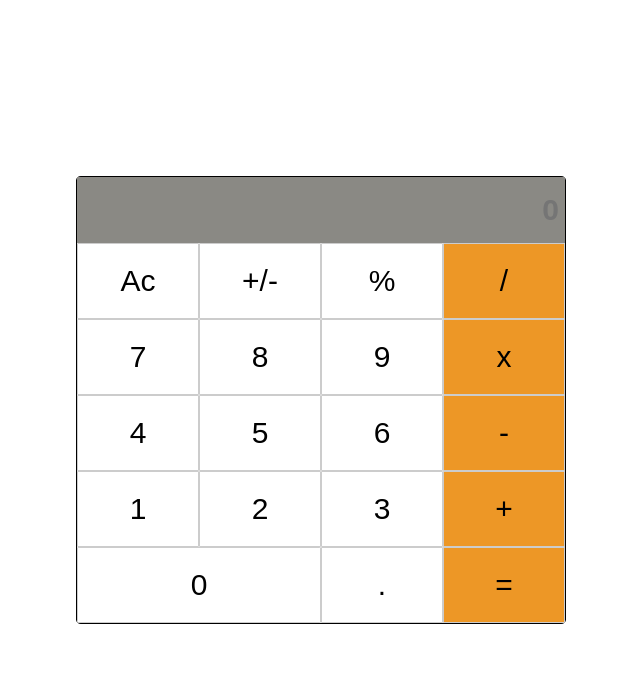
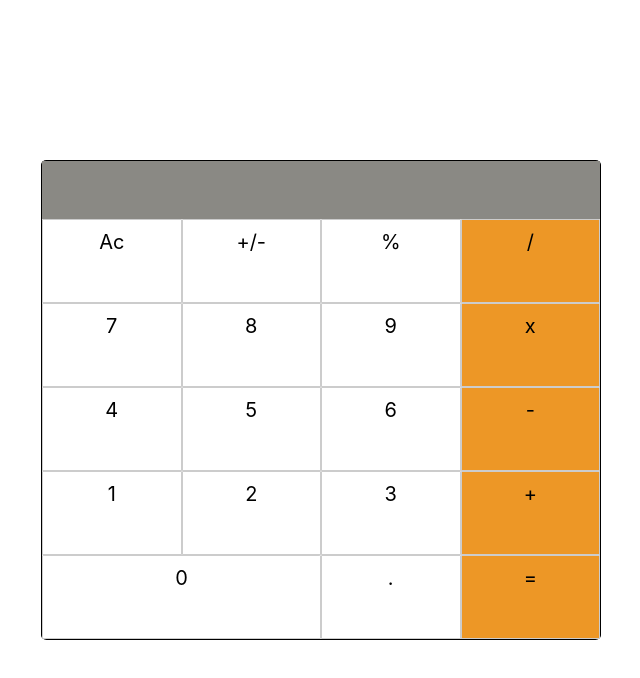
Before and after one commit to ghermaico135/math-magician-project, a React (Create React App) app: page /calculator in a window 1280 px wide. Shown: the top 678 px of the page, without its empty margins (319-959 px from the left). Built offline with nearby package versions, Linux system fonts and the light colour scheme.

Commit message:
Add calculator opearations

```diff
--- /dev/null
+++ b/src/Components/Buttons.js
@@ -0,0 +1,28 @@
+/* eslint-disable */
+import React from 'react';
+// import PropTypes from 'prop-types';
+import calculate from './logic/calculator';
+
+//name ,obj ,setObj
+function Buttons(props) {
+  const handleClick = (e) => {
+    props.setObj(
+      calculate(props.obj, e.target.innerText)
+    );
+    console.log(e.target.innerText)
+  };
+
+  const operator = ['+', '-', '/', 'x','='];
+  return (
+
+    <div
+    className={`grid-item ${operator.includes(props.name) ? `grid-item-color`:''} ${(props.name == "0") ? `grid-item-zero`:''}`}
+    onClick={(e) => handleClick(e)}
+    >
+    {props.name}
+		</div>
+
+  );
+}
+
+export default Buttons;
--- a/src/Components/Calculator.js
+++ b/src/Components/Calculator.js
@@ -1,194 +1,43 @@
 /** @format */
+/* eslint-disable */
 import React, { useState } from 'react';
 import './Style.css';
+import DisplayInput from './Display-input';
+import Buttons  from "./Buttons"
 
 function Calculator() {
-  const [result, setResult] = useState('');
-  const [isPositive, setIsPositive] = useState(true);
 
-  const handleChange = (value) => {
-    setResult(result + value);
-  };
-
-  const clearHandler = () => {
-    setResult('');
-    setIsPositive(true);
-  };
-
-  const toggleSignHandler = () => {
-    setIsPositive(!isPositive);
-    setResult((previousSign) => {
-      if (isPositive) {
-        return `-${previousSign}`;
-      }
-      return previousSign.slice(1);
-    });
-  };
-
-  const handleEval = () => {
-    try {
-      /* eslint no-eval: 0 */
-      const resultsEval = eval(result);
-
-      setResult(resultsEval.toString());
-    } catch (err) {
-      setResult('Error');
-    }
-  };
+    const [obj,setObj] = useState({
+    total: null,
+      next: null,
+      operation: null
+    })
 
   return (
     <div className="container">
-      <div className="grid-container">
-        <div className="grid-item-input">
-          <input
-            type="text"
-            className="value-input"
-            id="value-input"
-            value={result}
-            placeholder="0"
-          />
-        </div>
-        <button
-          type="button"
-          className="grid-item"
-          name="Ac"
-          id="clear"
-          onClick={clearHandler}
-        >
-          Ac
-        </button>
-        <button type="button" className="grid-item" onClick={toggleSignHandler}>
-          +/-
-        </button>
-        <button
-          type="button"
-          className="grid-item"
-          onClick={() => handleChange('%')}
-        >
-          %
-        </button>
-        <button
-          type="button"
-          className="grid-item grid-item-color"
-          name="/"
-          onClick={() => handleChange('/')}
-        >
-          /
-        </button>
-        <button
-          type="button"
-          className="grid-item"
-          name="7"
-          onClick={() => handleChange('7')}
-        >
-          7
-        </button>
-        <button
-          type="button"
-          className="grid-item"
-          name="8"
-          onClick={() => handleChange('8')}
-        >
-          8
-        </button>
-        <button
-          type="button"
-          className="grid-item"
-          onClick={() => handleChange('9')}
-        >
-          9
-        </button>
-        <button
-          type="button"
-          className="grid-item grid-item-color"
-          onClick={() => handleChange('*')}
-        >
-          x
-        </button>
-        <button
-          type="button"
-          className="grid-item"
-          onClick={() => handleChange('4')}
-        >
-          4
-        </button>
-        <button
-          type="button"
-          className="grid-item"
-          name="5"
-          onClick={() => handleChange('5')}
-        >
-          5
-        </button>
-        <button
-          type="button"
-          className="grid-item"
-          name="6"
-          onClick={() => handleChange('6')}
-        >
-          6
-        </button>
-        <button
-          type="button"
-          className="grid-item grid-item-color"
-          name="-"
-          onClick={() => handleChange('-')}
-        >
-          -
-        </button>
-        <button
-          type="button"
-          className="grid-item"
-          name="1"
-          onClick={() => handleChange('1')}
-        >
-          1
-        </button>
-        <button
-          type="button"
-          className="grid-item"
-          onClick={() => handleChange('2')}
-        >
-          2
-        </button>
-        <button
-          type="button"
-          className="grid-item"
-          onClick={() => handleChange('3')}
-        >
-          3
-        </button>
-        <button
-          type="button"
-          className="grid-item grid-item-color"
-          onClick={() => handleChange('+')}
-        >
-          +
-        </button>
-        <button
-          type="button"
-          className="grid-item-zero grid-item"
-          onClick={() => handleChange('0')}
-        >
-          0
-        </button>
-        <button
-          type="button"
-          className="grid-item"
-          name="."
-          onClick={() => handleChange('.')}
-        >
-          .
-        </button>
-        <button
-          type="button"
-          className="grid-item grid-item-color"
-          name="="
-          onClick={handleEval}
-        >
-          =
-        </button>
+			<div className="grid-container">
+        <DisplayInput result={obj}/>
+        <Buttons name="Ac" obj={obj} setObj={setObj}/>
+        <Buttons name="+/-" obj={obj} setObj={setObj}  />
+        <Buttons name="%"  obj={obj} setObj={setObj} />
+        <Buttons name="/" obj={obj} setObj={setObj}  />
+        <Buttons name="7" obj={obj} setObj={setObj}/>
+        <Buttons name="8" obj={obj} setObj={setObj} />
+        <Buttons name="9" obj={obj} setObj={setObj} />
+        <Buttons name="x" obj={obj} setObj={setObj} />
+        <Buttons name="4" obj={obj} setObj={setObj} />
+        <Buttons name="5" obj={obj} setObj={setObj} />
+        <Buttons name="6" obj={obj} setObj={setObj}/>
+        <Buttons name="-" obj={obj} setObj={setObj} />
+        <Buttons name="1" obj={obj} setObj={setObj} />
+        <Buttons name="2" obj={obj} setObj={setObj} />
+        <Buttons name="3" obj={obj} setObj={setObj} />
+        <Buttons name="+" obj={obj} setObj={setObj} />
+        <Buttons name="0"  obj={obj} setObj={setObj} />
+        <Buttons name="." obj={obj} setObj={setObj} />
+        <Buttons name="=" obj={obj} setObj={setObj} />
       </div>
+
     </div>
   );
 }
--- /dev/null
+++ b/src/Components/Display-input.js
@@ -0,0 +1,31 @@
+/* eslint-disable */
+import React from 'react';
+// import PropTypes from 'prop-types';
+import './Style.css';
+
+function DisplayInput(props) {
+
+  const handleClick = (e) => {
+    if(e.target.innerText == "Ac"){
+      props.setObj({
+        total: null,
+        next: null,
+        operation: null
+      }
+
+      );
+    }
+    console.log(e.target.innerText)
+  };
+
+  return (
+    <div className="grid-item-input value-input">
+    {props.result.total}{props.result.operation }{props.result.next}
+    </div>
+
+  );
+}
+
+
+
+export default DisplayInput;
--- a/src/Components/Style.css
+++ b/src/Components/Style.css
@@ -19,8 +19,8 @@ body {
 .grid-container {
   border: 1px solid black;
   border-radius: 1%;
-  min-height: 50vh;
-  width: 70%;
+  min-height: 60vh;
+  width: 80%;
   display: grid;
   grid-template-columns: repeat(4, 1fr);
   margin: 0 auto;
@@ -40,13 +40,9 @@ body {
   color: #fff;
   z-index: 1000;
   text-align: end;
+  padding: 10px;
 }
 
-.value-input,
-input[type="text"] {
-  padding: 16px 6px;
-  border: none;
-}
 
 .value-input:focus {
   outline: none;
@@ -55,15 +51,15 @@ input[type="text"] {
 .grid-item {
   background-color: rgba(255, 255, 255, 0.8);
   text-align: center;
-  padding: 20px;
-  font-size: 30px;
+  padding: 10px;
+  font-size: 20px;
   border: 1px solid #ccc;
   border-radius: 1%;
   cursor: pointer;
 }
 
 .grid-item-zero {
-  grid-column: 1 / span 2;
+  grid-column: 1 /span 2;
   grid-row: 6;
 }
 
--- /dev/null
+++ b/src/Components/logic/calculator.js
@@ -0,0 +1,136 @@
+/* eslint-disable */
+import operate from './operate';
+
+function isNumber(item) {
+  return !!item.match(/[0-9]+/);
+}
+
+/**
+ * Given a button name and a calculator data object, return an updated
+ * calculator data object.
+ *
+ * Calculator data object contains:
+ *   total:s      the running total
+ *   next:String       the next number to be operated on with the total
+ *   operation:String  +, -, etc.
+ */
+export default function calculate(obj, buttonName) {
+  if (buttonName === 'AC') {
+    return {
+      total: null,
+      next: null,
+      operation: null,
+    };
+  }
+
+  if (isNumber(buttonName)) {
+    if (buttonName === '0' && obj.next === '0') {
+      return {};
+    }
+    // If there is an operation, update next
+    if (obj.operation) {
+      if (obj.next && obj.next !== '0') {
+        return { ...obj, next: obj.next + buttonName };
+      }
+      return { ...obj, next: buttonName };
+    }
+    // If there is no operation, update next and clear the value
+    if (obj.next && obj.next !== '0') {
+      return {
+        next: obj.next + buttonName,
+        total: null,
+      };
+    }
+    return {
+      next: buttonName,
+      total: null,
+    };
+  }
+
+  if (buttonName === '.') {
+    if (obj.next) {
+      if (obj.next.includes('.')) {
+        return { ...obj };
+      }
+      return { ...obj, next: `${obj.next}.` };
+    }
+    if (obj.operation) {
+      return { ...obj, next: '0.' };
+    }
+    if (obj.total) {
+      if (obj.total.includes('.')) {
+        return {};
+      }
+      return { ...obj, next: `${obj.total}.` };
+    }
+    return { ...obj, next: '0.' };
+  }
+
+  if (buttonName === '=') {
+    if (obj.next && obj.operation) {
+      return {
+        total: operate(obj.total, obj.next, obj.operation),
+        next: null,
+        operation: null,
+      };
+    }
+    // '=' with no operation, nothing to do
+    return {};
+  }
+
+  if (buttonName === '+/-') {
+    if (obj.next) {
+      return { ...obj, next: (-1 * parseFloat(obj.next)).toString() };
+    }
+    if (obj.total) {
+      return { ...obj, total: (-1 * parseFloat(obj.total)).toString() };
+    }
+    return {};
+  }
+
+  // Button must be an operation
+
+  // When the user presses an operation button without having entered
+  // a number first, do nothing.
+  // if (!obj.next && !obj.total) {
+  //   return {};
+  // }
+
+  // User pressed an operation after pressing '='
+  if (!obj.next && obj.total && !obj.operation) {
+    return { ...obj, operation: buttonName };
+  }
+
+  // User pressed an operation button and there is an existing operation
+  if (obj.operation) {
+    if (obj.total && !obj.next) {
+      return { ...obj, operation: buttonName };
+    }
+
+    if (!obj.total) {
+      return { total: 0, operation: buttonName };
+    }
+
+    return {
+      total: operate(obj.total, obj.next, obj.operation),
+      next: null,
+      operation: buttonName,
+    };
+  }
+
+  // no operation yet, but the user typed one
+
+  // The user hasn't typed a number yet, just save the operation
+  if (!obj.next) {
+    return { operation: buttonName };
+  }
+
+  // save the operation and shift 'next' into 'total'
+  return {
+    total: obj.next,
+    next: null,
+    operation: buttonName,
+  };
+}
+
+/* eslint-disable */
--- /dev/null
+++ b/src/Components/logic/operate.js
@@ -0,0 +1,30 @@
+import Big from 'big.js';
+
+export default function operate(numberOne, numberTwo, operation) {
+  const one = Big(numberOne);
+  const two = Big(numberTwo);
+  if (operation === '+') {
+    return one.plus(two).toString();
+  }
+  if (operation === '-') {
+    return one.minus(two).toString();
+  }
+  if (operation === 'x') {
+    return one.times(two).toString();
+  }
+  if (operation === '÷') {
+    try {
+      return one.div(two).toString();
+    } catch (err) {
+      return "Can't divide by 0.";
+    }
+  }
+  if (operation === '%') {
+    try {
+      return one.mod(two).toString();
+    } catch (err) {
+      return "Can't find modulo as can't divide by 0.";
+    }
+  }
+  throw Error(`Unknown operation '${operation}'`);
+}
```
